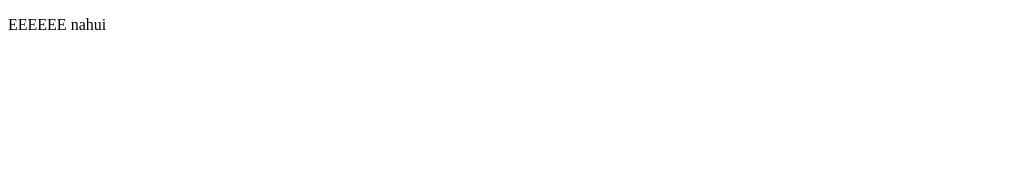
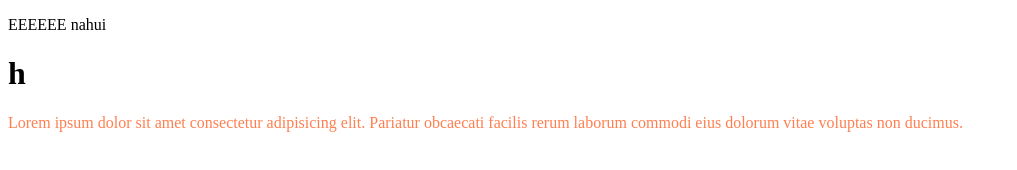
Before and after one commit to Thfochan/giti, a plain HTML site: page index.html in a window 1280 px wide. Shown: the whole page, without its empty margins (0-1017 px from the left). Drawn offline with Linux system fonts and the light colour scheme.

Commit message:
первое изменениеЭ
й

Э

```diff
--- a/index.html
+++ b/index.html
@@ -7,5 +7,7 @@
 </head>
 <body>
     <p>EEEEEE nahui</p>
+    <h1 style="font-size: 50;">h</h1>
+    <p style="color: coral;">Lorem ipsum dolor sit amet consectetur adipisicing elit. Pariatur obcaecati facilis rerum laborum commodi eius dolorum vitae voluptas non ducimus.</p>
 </body>
 </html>
```
